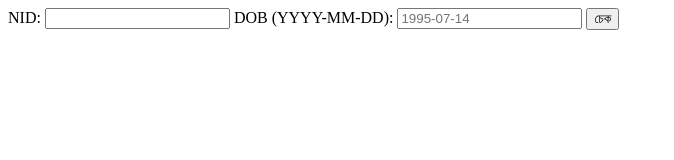
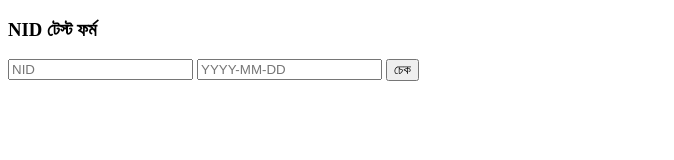
Before and after one commit to enoksha/infockbd, a website: page public/index.html in a window 1280 px wide. Shown: the whole page, without its empty margins (0-674 px from the left). Drawn offline with Linux system fonts and the light colour scheme.

Commit message:
Update and rename Index.html to public/index.html

```diff
--- a/Index.html
+++ b/public/index.html
@@ -1,26 +1,23 @@
 <!doctype html>
 <html lang="bn">
   <body>
-    <label>NID:</label>
-    <input id="nid" autocomplete="off" />
-    <label>DOB (YYYY-MM-DD):</label>
-    <input id="dob" placeholder="1995-07-14" />
-    <button id="checkBtn">চেক</button>
-
+    <h3>NID টেস্ট ফর্ম</h3>
+    <input id="nid" placeholder="NID" />
+    <input id="dob" placeholder="YYYY-MM-DD" />
+    <button id="check">চেক</button>
     <pre id="out"></pre>
 
     <script>
-      document.getElementById('checkBtn').onclick = async () => {
+      document.getElementById('check').onclick = async () => {
         const nid = document.getElementById('nid').value.trim();
         const dob = document.getElementById('dob').value.trim();
 
         const res = await fetch('/api/check-nid', {
           method: 'POST',
-          headers: {'Content-Type': 'application/json'},
+          headers: {'Content-Type':'application/json'},
           body: JSON.stringify({ nid, dob })
         });
-
-        const data = await res.json().catch(() => ({}));
+        const data = await res.json().catch(()=>({error:'bad json'}));
         document.getElementById('out').textContent = JSON.stringify(data, null, 2);
       };
     </script>
```
